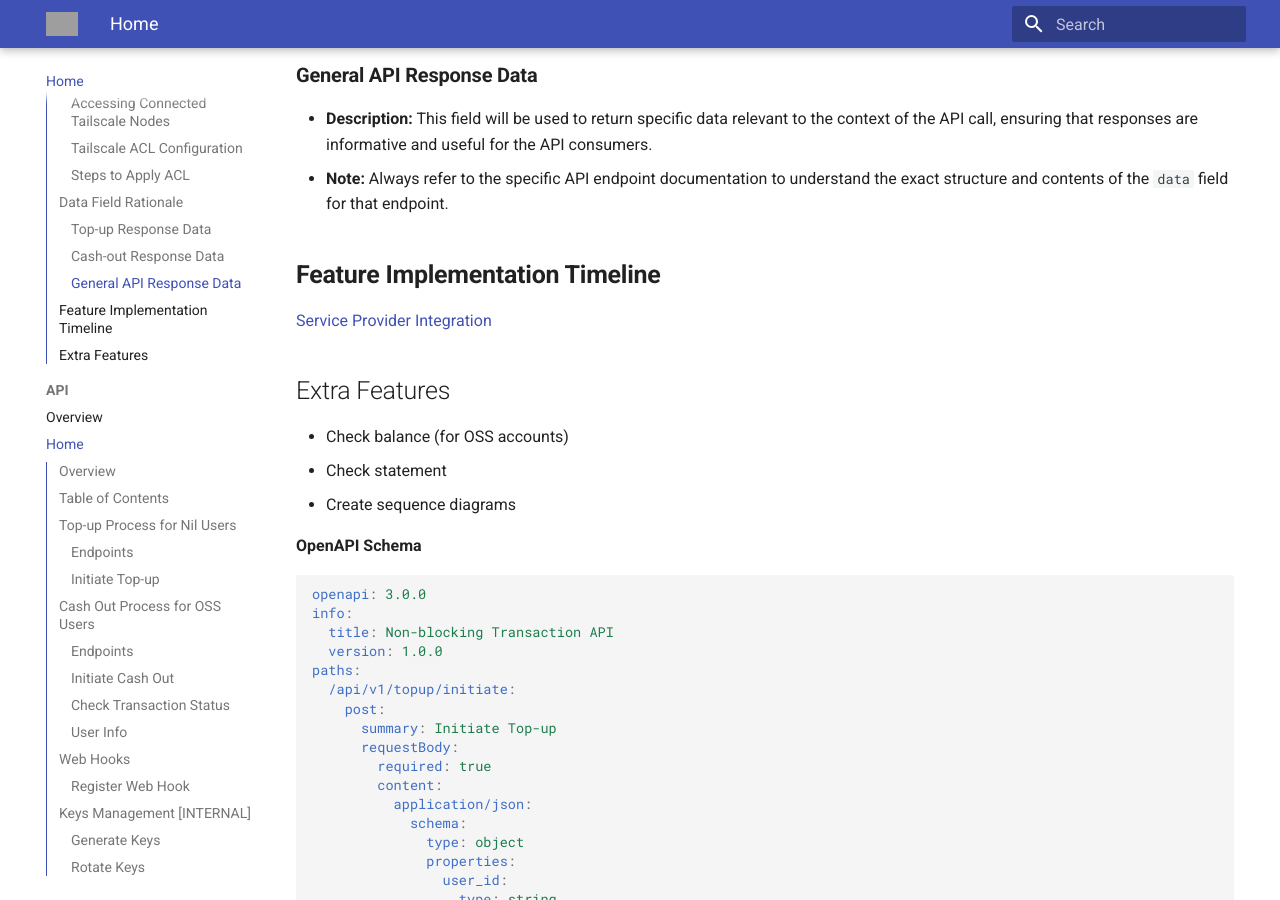
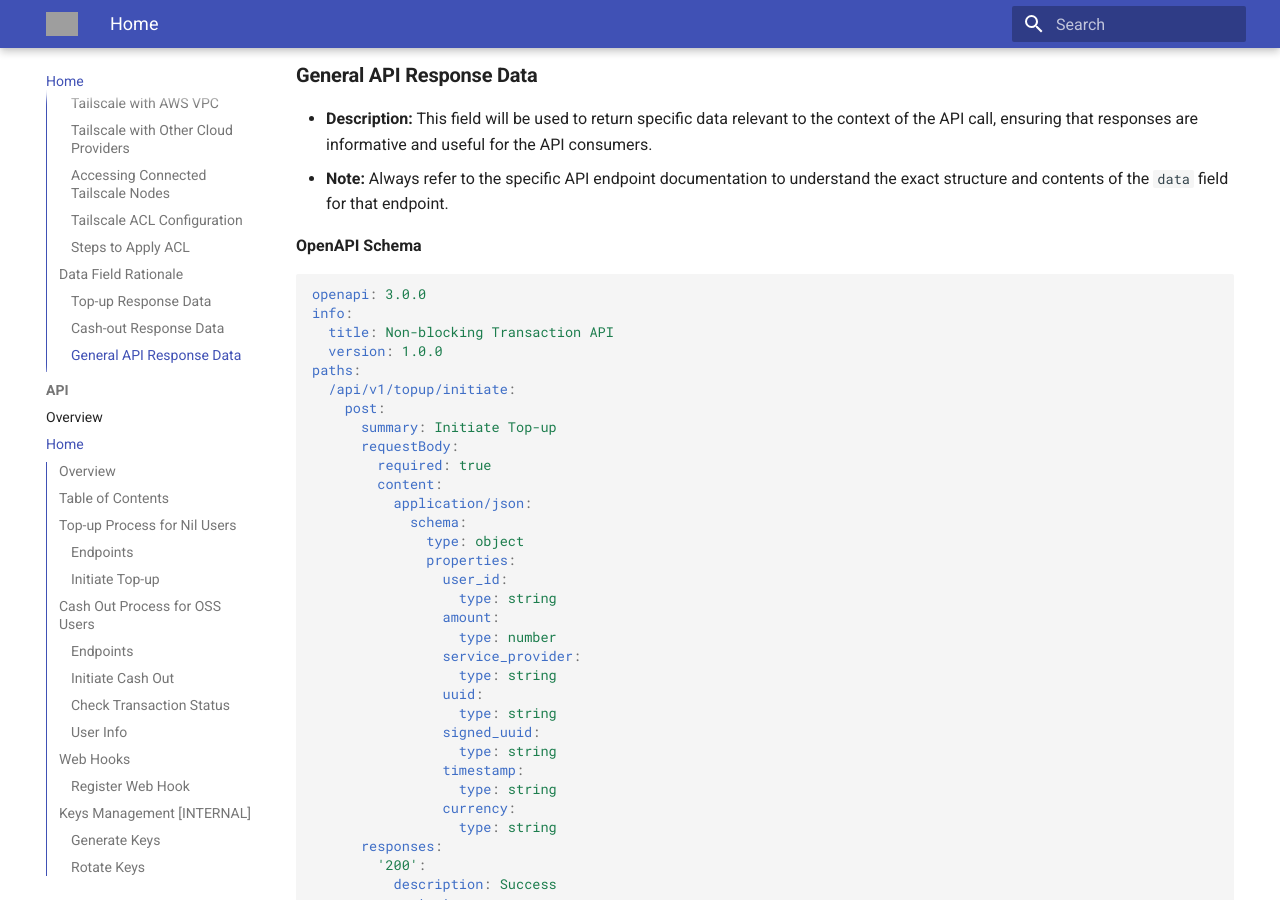
Before and after one commit to nilpay/oss, an MkDocs documentation site: the page built from docs/index.md, in a window 1280 px wide and 900 px high, scrolled down 13641 px. Built offline with MkDocs 1.6.1 and Material for MkDocs 9.7.7, drawn with Linux system fonts in a browser that asks for light colours; grey boxes are pictures that could not be loaded.

Commit message:
remove feature impl timeline

```diff
--- a/docs/index.md
+++ b/docs/index.md
@@ -573,15 +573,6 @@
 - **Description:** This field will be used to return specific data relevant to the context of the API call, ensuring that responses are informative and useful for the API consumers.
 - **Note:** Always refer to the specific API endpoint documentation to understand the exact structure and contents of the `data` field for that endpoint.
 
-## **Feature Implementation Timeline**
-
-[Service Provider Integration](https://www.notion.so/d838393925774bfcbe92adbb41d93091?pvs=21)
-
-## Extra Features
-
-- Check balance (for OSS accounts)
-- Check statement
-- Create sequence diagrams
 
 **OpenAPI Schema**
 
```
Also changed, not shown: site/index.html, site/search/search_index.json, site/sitemap.xml, 1 other file.
